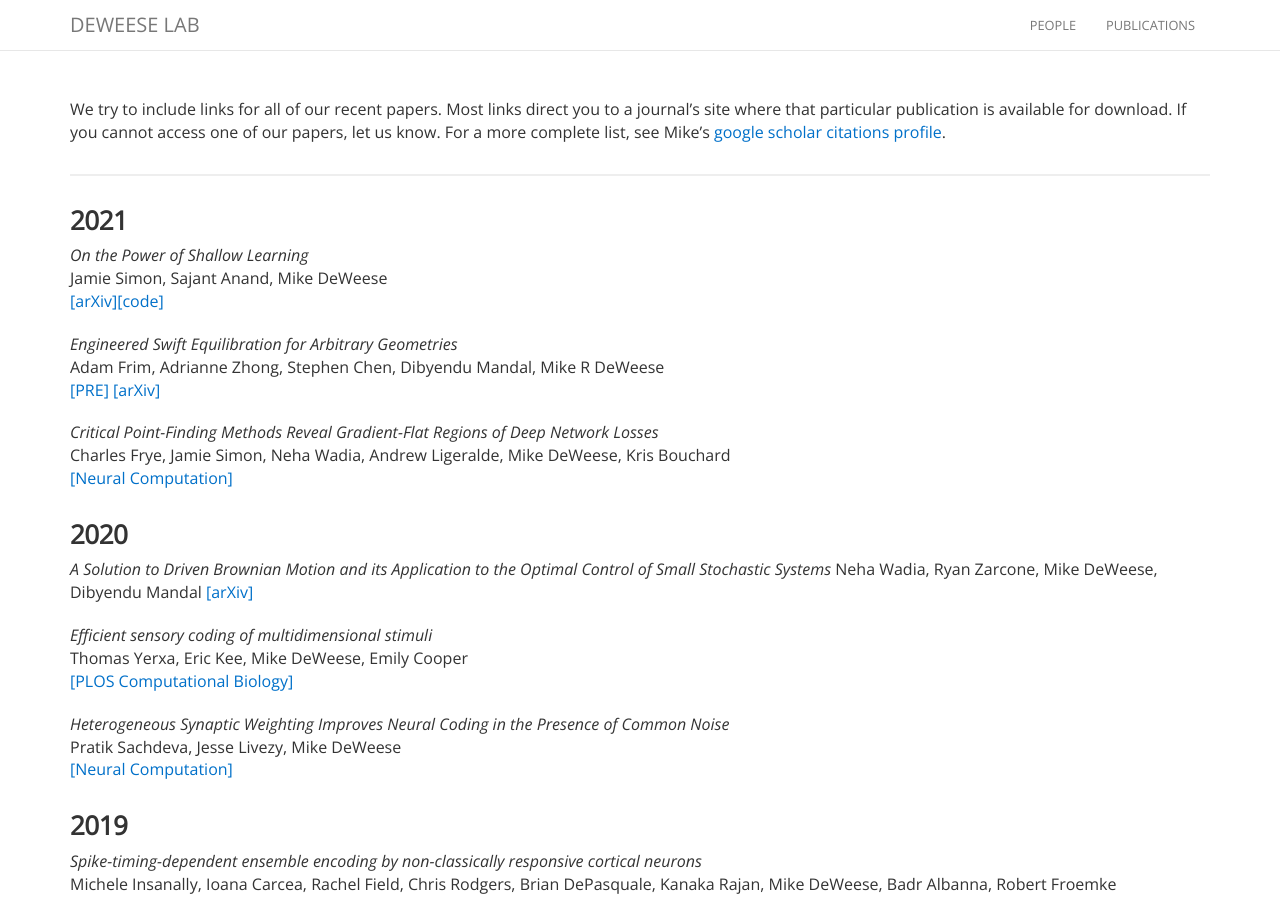
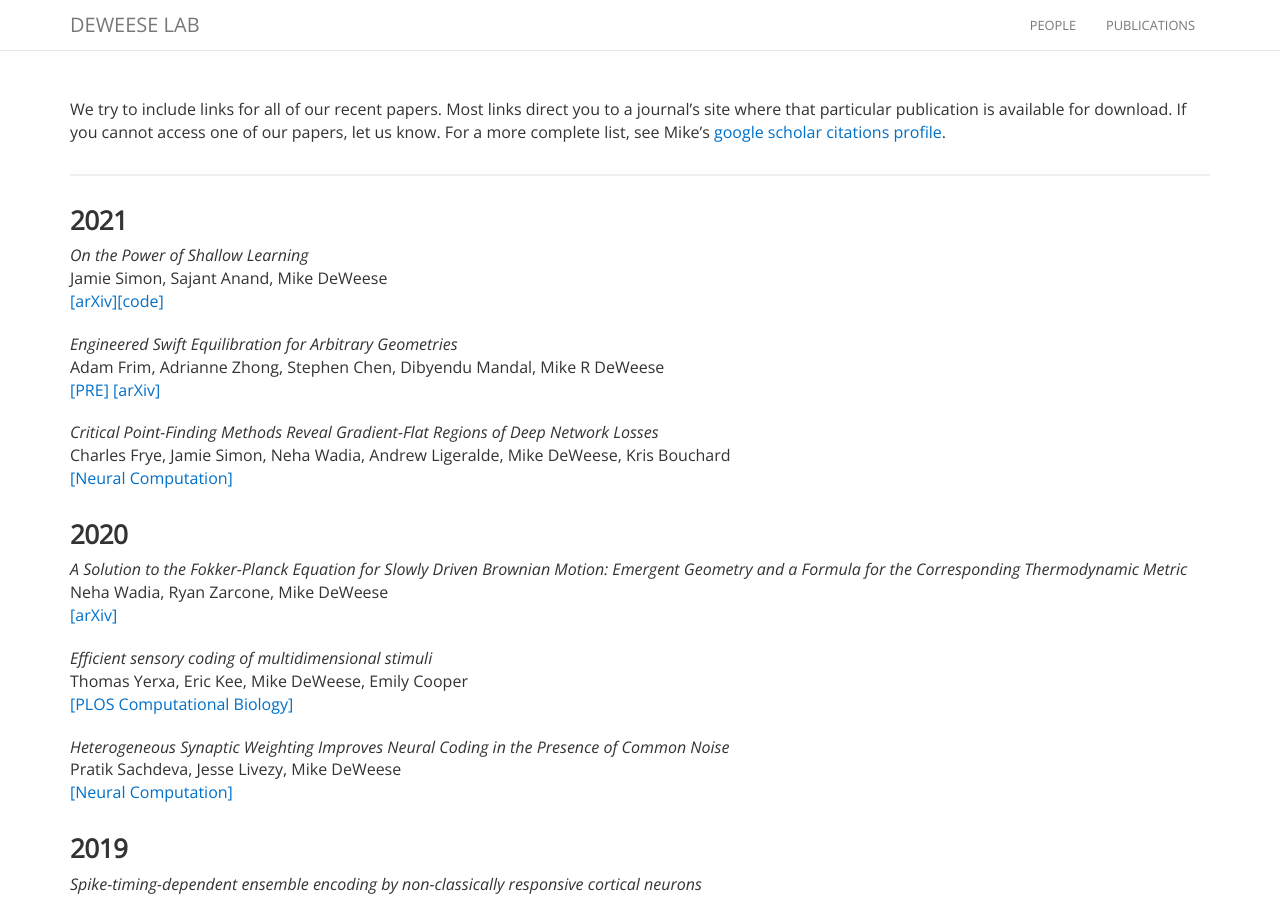
Before and after one commit to deweese-lab/deweese-lab.github.io, a Jekyll site: the page built from publications.md, in a window 1280 px wide and 900 px high. Built offline with Jekyll 4.4.1, drawn with Linux system fonts in a browser that asks for light colours; nearby versions of some CDN libraries.

Commit message:
updated publications.md

```diff
--- a/publications.md
+++ b/publications.md
@@ -23,8 +23,8 @@ Charles Frye, Jamie Simon, Neha Wadia, Andrew Ligeralde, Mike DeWeese, Kris Bouc
 
 ### 2020
 
-_A Solution to Driven Brownian Motion and its Application to the Optimal Control of Small Stochastic Systems_
-Neha Wadia, Ryan Zarcone, Mike DeWeese, Dibyendu Mandal
+_A Solution to the Fokker-Planck Equation for Slowly Driven Brownian Motion: Emergent Geometry and a Formula for the Corresponding Thermodynamic Metric_<br>
+Neha Wadia, Ryan Zarcone, Mike DeWeese<br>
 [[arXiv]](https://arxiv.org/pdf/2008.00122.pdf)
 
 _Efficient sensory coding of multidimensional stimuli_<br>
```
